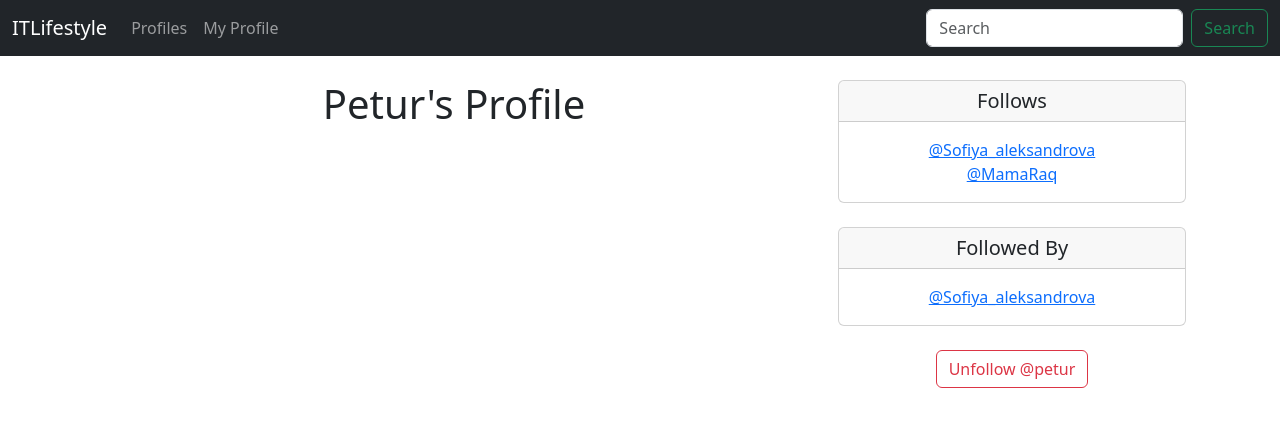
After one commit to PeturIvanov/ITLifestyle_social_media, a Django app: page /profile/1 in a window 1280 px wide. The commit adds this page. Shown: the top 427 px of the page. Run offline with Django 4.2, Linux system fonts and the light colour scheme; a user stored in the database is signed in; data comes from the database, SQL or seed files in the repository; both versions use the stored data as it was after the commit.

Commit message:
User profile update

```diff
--- a/itlifestyle/templates/navbar.html
+++ b/itlifestyle/templates/navbar.html
@@ -10,6 +10,11 @@
                 <li class="nav-item">
                     <a class="nav-link" href="{% url 'profile-list' %}">Profiles</a>
                 </li>
+                {% if user.is_authenticated %}
+                <li class="nav-item">
+                    <a class="nav-link" href="{% url 'profile' request.user.id %}">My Profile</a>
+                </li>
+                {% endif %}
 
             </ul>
             <form class="d-flex" role="search">
--- /dev/null
+++ b/itlifestyle/templates/profile.html
@@ -0,0 +1,71 @@
+{% extends 'base.html' %}
+
+{% block content %}
+
+{% if user_profile %}
+<div class="container text-center">
+    <div class="row">
+
+        <div class="col-8">
+            <h1>{{ user_profile.user.username }}'s Profile</h1>
+        </div>
+
+        <div class="col-4">
+            <div class="card">
+                <h5 class="card-header">Follows</h5>
+                <div class="card-body">
+
+                    <p class="card-text">
+                        {% for following in user_profile.follows.all %}
+                        {% if following != user_profile %}
+                        <a href="{% url 'profile' following.user.id %}">@{{ following }}</a>
+                        <br/>
+                        {% endif %}
+                        {% endfor %}
+                    </p>
+
+                </div>
+            </div>
+
+            <br/>
+
+            <div class="card">
+                <h5 class="card-header">Followed By</h5>
+                <div class="card-body">
+
+                    <p class="card-text">
+                        {% for following in user_profile.followed_by.all %}
+                        {% if following != user_profile %}
+                        <a href="{% url 'profile' following.user.id %}">@{{ following }}</a>
+                        <br/>
+                        {% endif %}
+                        {% endfor %}
+                    </p>
+
+                </div>
+            </div>
+            <br/>
+            <form method=POST>
+                {% csrf_token %}
+                {% if user_profile in user.profile.follows.all %}
+                <button class="btn btn-outline-danger" name="follow" value="unfollow" type="submit">
+                    Unfollow @{{ user_profile.user.username|lower }}
+                </button>
+
+                {% else %}
+                <button class="btn btn-outline-success" name="follow" value="follow" type="submit">
+                    Follow @{{ user_profile.user.username|lower }}
+                </button>
+                {% endif %}
+            </form>
+            <br/>
+
+
+        </div>
+    </div>
+</div>
+
+
+{% endif %}
+
+{% endblock %}
--- a/itlifestyle/templates/profile_list.html
+++ b/itlifestyle/templates/profile_list.html
@@ -17,7 +17,7 @@
         <div class="col-md-8">
             <div class="card-body">
                 <h5 class="card-title">{{ profile.user.username }}</h5>
-                <p class="card-text">@{{ profile.user.username|lower }}</p>
+                <p class="card-text"><a href="{% url 'profile' profile.user.id %}">@{{ profile.user.username|lower }}</a></p>
                 <p class="card-text"><small class="text-body-secondary">{{ profile.date_modified }}</small></p>
             </div>
         </div>
--- a/itlifestyle/urls.py
+++ b/itlifestyle/urls.py
@@ -3,6 +3,6 @@ from . import views
 
 urlpatterns = [
     path('', views.home, name='home'),
-    path('profile_list/', views.profile_list, name='profile-list')
-
+    path('profile_list/', views.profile_list, name='profile-list'),
+    path('profile/<int:pk>', views.profile, name='profile'),
 ]
--- a/itlifestyle/views.py
+++ b/itlifestyle/views.py
@@ -15,5 +15,35 @@ def profile_list(request):
         return render(request, 'profile_list.html', {'profiles': profiles})
 
     else:
-        messages.success(request, "You Must Be Logged In To View This Page!")
+        messages.success(request, 'You Must Be Logged In To View This Page!')
         return redirect('home')
+
+
+# Create User's Profile View
+def profile(request, pk):
+    if request.user.is_authenticated:
+        user_profile = Profile.objects.get(user_id=pk)
+
+        # Post Form logic
+        if request.method == 'POST':
+            # Get current user
+            current_user_profile = request.user.profile
+
+            # Get form data
+            action = request.POST['follow']
+
+            # Follow or Unfollow
+            if action == 'unfollow':
+                current_user_profile.follows.remove(user_profile)
+
+            elif action == 'follow':
+                current_user_profile.follows.add(user_profile)
+
+            # Save the profile
+            current_user_profile.save()
+
+        return render(request, 'profile.html', {'user_profile': user_profile})
+
+    else:
+        messages.success(request, 'You Must Be Logged In To View This Page!')
+        return redirect('home')
```
Also changed, not shown: db.sqlite3.
